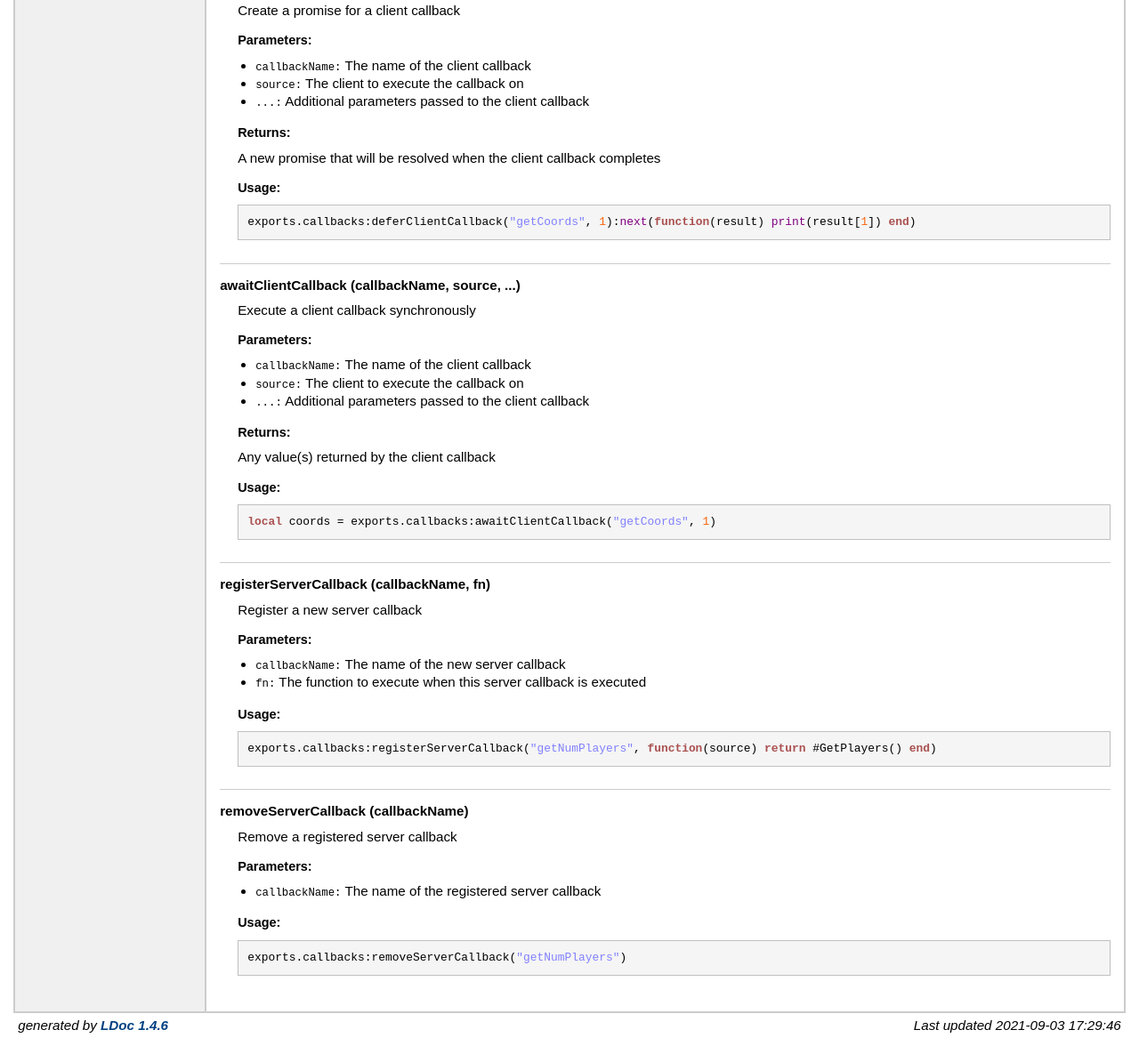
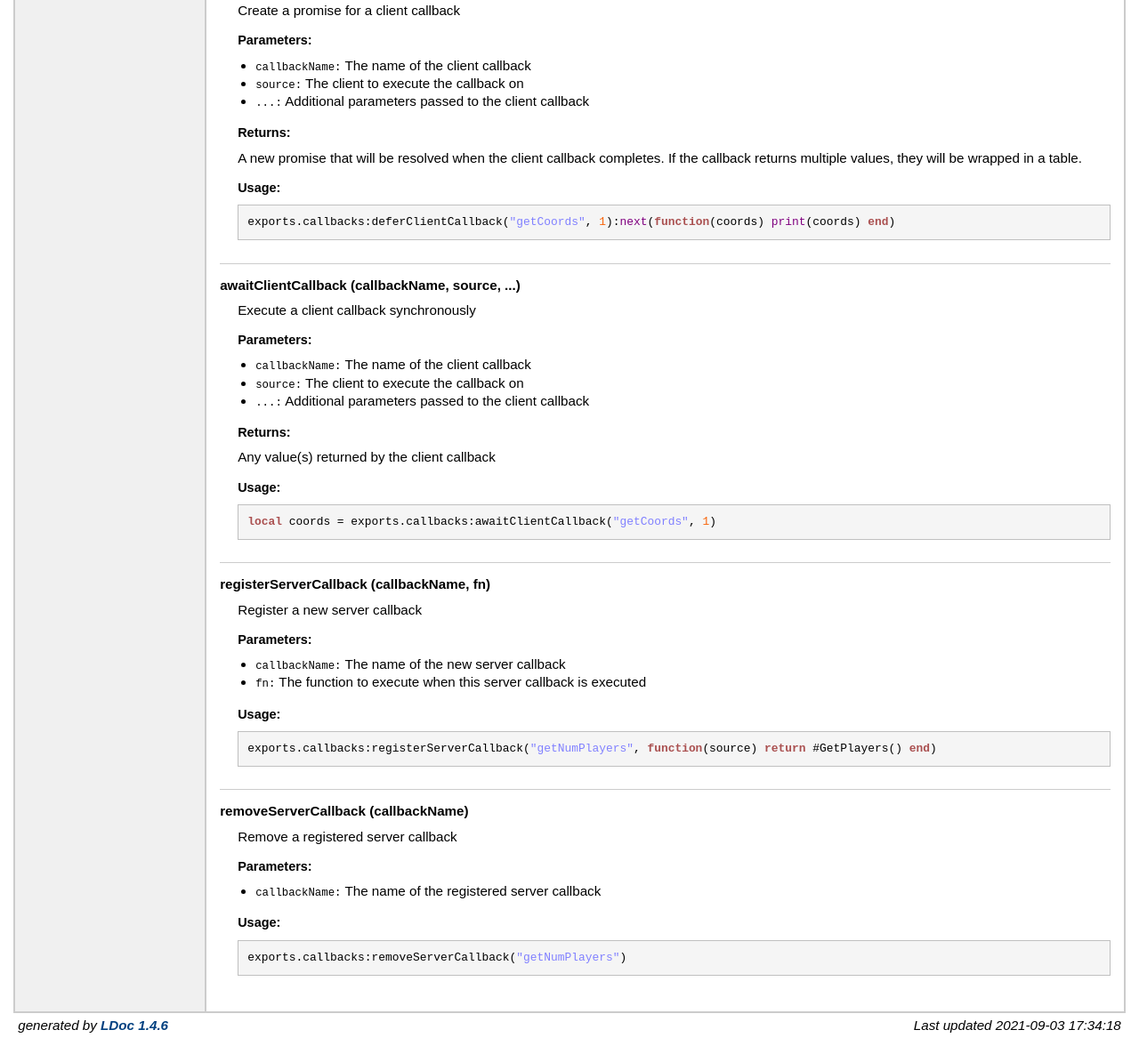
Before and after one commit to kibook/callbacks, a plain HTML site: page modules/server.html in a window 1280 px wide. Shown: the part 677-1844 px from the top of the page at 89% size. Drawn offline with Linux system fonts and the light colour scheme.

Commit message:
Deploying to gh-pages from @ kibook/callbacks@dfbd4e6dc66961963c1dbb99771a25bd1de6a3e4 🚀

```diff
--- a/modules/server.html
+++ b/modules/server.html
@@ -145,14 +145,14 @@
     <h3>Returns:</h3>
     <ol>
 
-        A new promise that will be resolved when the client callback completes
+        A new promise that will be resolved when the client callback completes. If the callback returns multiple values, they will be wrapped in a table.
     </ol>
 
 
 
     <h3>Usage:</h3>
     <ul>
-        <pre class="example">exports.callbacks:deferClientCallback(<span class="string">"getCoords"</span>, <span class="number">1</span>):<span class="global">next</span>(<span class="keyword">function</span>(result) <span class="global">print</span>(result[<span class="number">1</span>]) <span class="keyword">end</span>)</pre>
+        <pre class="example">exports.callbacks:deferClientCallback(<span class="string">"getCoords"</span>, <span class="number">1</span>):<span class="global">next</span>(<span class="keyword">function</span>(coords) <span class="global">print</span>(coords) <span class="keyword">end</span>)</pre>
     </ul>
 
 </dd>
@@ -249,7 +249,7 @@
 </div> <!-- id="main" -->
 <div id="about">
 <i>generated by <a href="http://github.com/stevedonovan/LDoc">LDoc 1.4.6</a></i>
-<i style="float:right;">Last updated 2021-09-03 17:29:46 </i>
+<i style="float:right;">Last updated 2021-09-03 17:34:18 </i>
 </div> <!-- id="about" -->
 </div> <!-- id="container" -->
 </body>
```
Also changed, not shown: examples/client.lua.html (+1 -1 lines), examples/fxmanifest.lua.html (+1 -1 lines), examples/server.lua.html (+1 -1 lines), index.html (+1 -1 lines), modules/client.html (+2 -2 lines).
